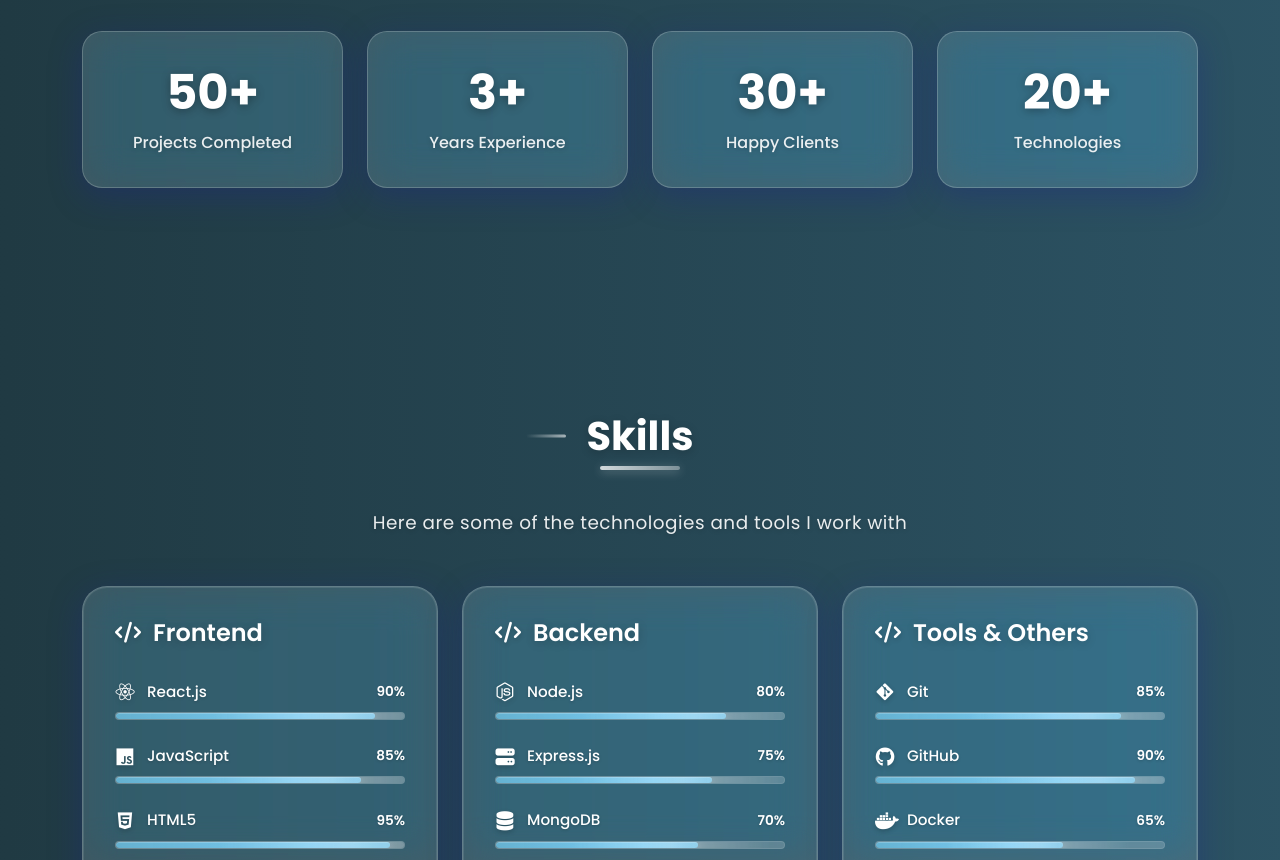
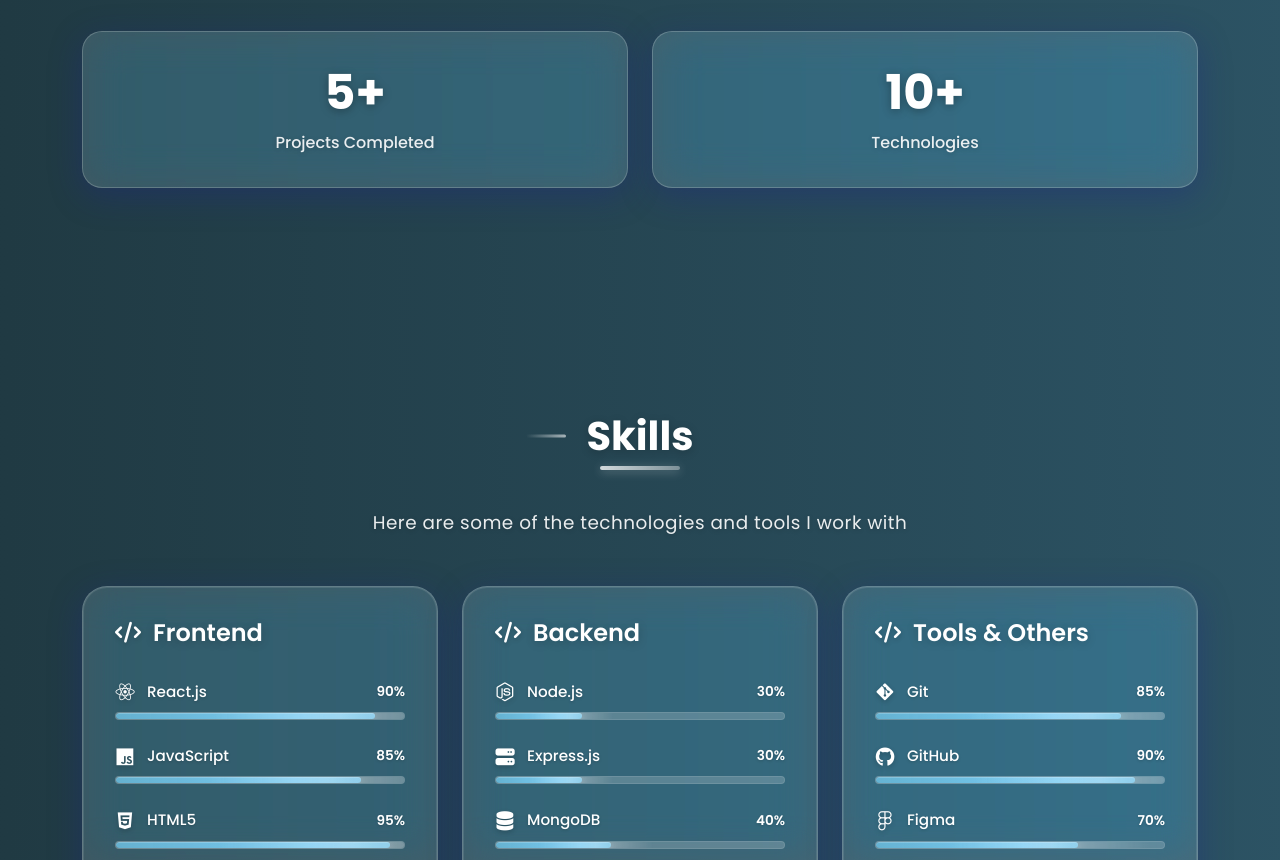
Before and after one commit to shopno8860/my-portfolio, a React (Create React App) app: page / in a window 1280 px wide. Shown: the part 1940-2800 px from the top of the page. Built offline with nearby package versions, Linux system fonts and the light colour scheme.

Commit message:
Update About, Home, Projects, and Skills components with new statistics, links, and skill levels

```diff
--- a/src/components/About.js
+++ b/src/components/About.js
@@ -3,10 +3,9 @@ import './About.css';
 
 const About = () => {
   const stats = [
-    { number: '50+', label: 'Projects Completed' },
-    { number: '3+', label: 'Years Experience' },
-    { number: '30+', label: 'Happy Clients' },
-    { number: '20+', label: 'Technologies' }
+    { number: '5+', label: 'Projects Completed' },
+
+    { number: '10+', label: 'Technologies' }
   ];
 
   return (
@@ -76,7 +75,7 @@ const About = () => {
         <div className="stats-section">
           <div className="row">
             {stats.map((stat, index) => (
-              <div key={index} className="col-md-3 col-sm-6 mb-4">
+              <div key={index} className="col-md-6 col-sm-6 mb-4">
                 <div className="stat-card">
                   <h3 className="stat-number">{stat.number}</h3>
                   <p className="stat-label">{stat.label}</p>
--- a/src/components/Home.js
+++ b/src/components/Home.js
@@ -50,16 +50,13 @@ const Home = () => {
                 </button>
               </div>
               <div className="social-links">
-                <a href="https://github.com" target="_blank" rel="noopener noreferrer" aria-label="GitHub">
+                <a href="https://github.com/shopno8860" target="_blank" rel="noopener noreferrer" aria-label="GitHub">
                   <i className="fab fa-github"></i>
                 </a>
-                <a href="https://linkedin.com" target="_blank" rel="noopener noreferrer" aria-label="LinkedIn">
+                <a href="https://www.linkedin.com/in/rakesh-al-yadin-30b08226b/" target="_blank" rel="noopener noreferrer" aria-label="LinkedIn">
                   <i className="fab fa-linkedin"></i>
                 </a>
-                <a href="https://twitter.com" target="_blank" rel="noopener noreferrer" aria-label="Twitter">
-                  <i className="fab fa-twitter"></i>
-                </a>
-                <a href="mailto:shopno8860@gmail.com" aria-label="Email">
+                <a href="mail to:shopno8860@gmail.com" aria-label="Email">
                   <i className="fas fa-envelope"></i>
                 </a>
               </div>
--- a/src/components/Projects.js
+++ b/src/components/Projects.js
@@ -14,7 +14,7 @@ const Projects = () => {
       title: 'QuizZone',
       description: 'An online quiz system enabling users to answer MCQs, validate responses, and receive automatic scoring with summary review. Clean UI with structured question flow',
       technologies: ['Html', 'Css', 'Bootstrap', 'c#','dotnet'],
-      githubUrl: 'https://github.com/shopno8860/Online-Quiz-Final/tree/master',
+      githubUrl: 'https://github.com/shopno8860/QuizZone',
       image: '📋'
     },
 
--- a/src/components/Skills.js
+++ b/src/components/Skills.js
@@ -10,19 +10,19 @@ const Skills = () => {
         { name: 'JavaScript', level: 85, icon: 'fab fa-js' },
         { name: 'HTML5', level: 95, icon: 'fab fa-html5' },
         { name: 'CSS3', level: 90, icon: 'fab fa-css3-alt' },
-        { name: 'Bootstrap', level: 85, icon: 'fab fa-bootstrap' },
-        { name: 'Tailwind CSS', level: 75, icon: 'fab fa-js-square' }
+        { name: 'Bootstrap', level: 80, icon: 'fab fa-bootstrap' },
+        { name: 'Tailwind CSS', level: 85, icon: 'fab fa-js-square' }
       ]
     },
     {
       title: 'Backend',
       skills: [
-        { name: 'Node.js', level: 80, icon: 'fab fa-node-js' },
-        { name: 'Express.js', level: 75, icon: 'fas fa-server' },
-        { name: 'MongoDB', level: 70, icon: 'fas fa-database' },
-        { name: 'PostgreSQL', level: 65, icon: 'fas fa-database' },
-        { name: 'REST API', level: 85, icon: 'fas fa-code' },
-        { name: 'GraphQL', level: 60, icon: 'fas fa-project-diagram' }
+        { name: 'Node.js', level: 30, icon: 'fab fa-node-js' },
+        { name: 'Express.js', level: 30, icon: 'fas fa-server' },
+        { name: 'MongoDB', level: 40, icon: 'fas fa-database' },
+
+        { name: 'REST API', level: 45, icon: 'fas fa-code' },
+        { name: 'GraphQL', level: 30, icon: 'fas fa-project-diagram' }
       ]
     },
     {
@@ -30,8 +30,8 @@ const Skills = () => {
       skills: [
         { name: 'Git', level: 85, icon: 'fab fa-git-alt' },
         { name: 'GitHub', level: 90, icon: 'fab fa-github' },
-        { name: 'Docker', level: 65, icon: 'fab fa-docker' },
-        { name: 'AWS', level: 60, icon: 'fab fa-aws' },
+
+
         { name: 'Figma', level: 70, icon: 'fab fa-figma' },
         { name: 'VS Code', level: 95, icon: 'fas fa-code' }
       ]
```
